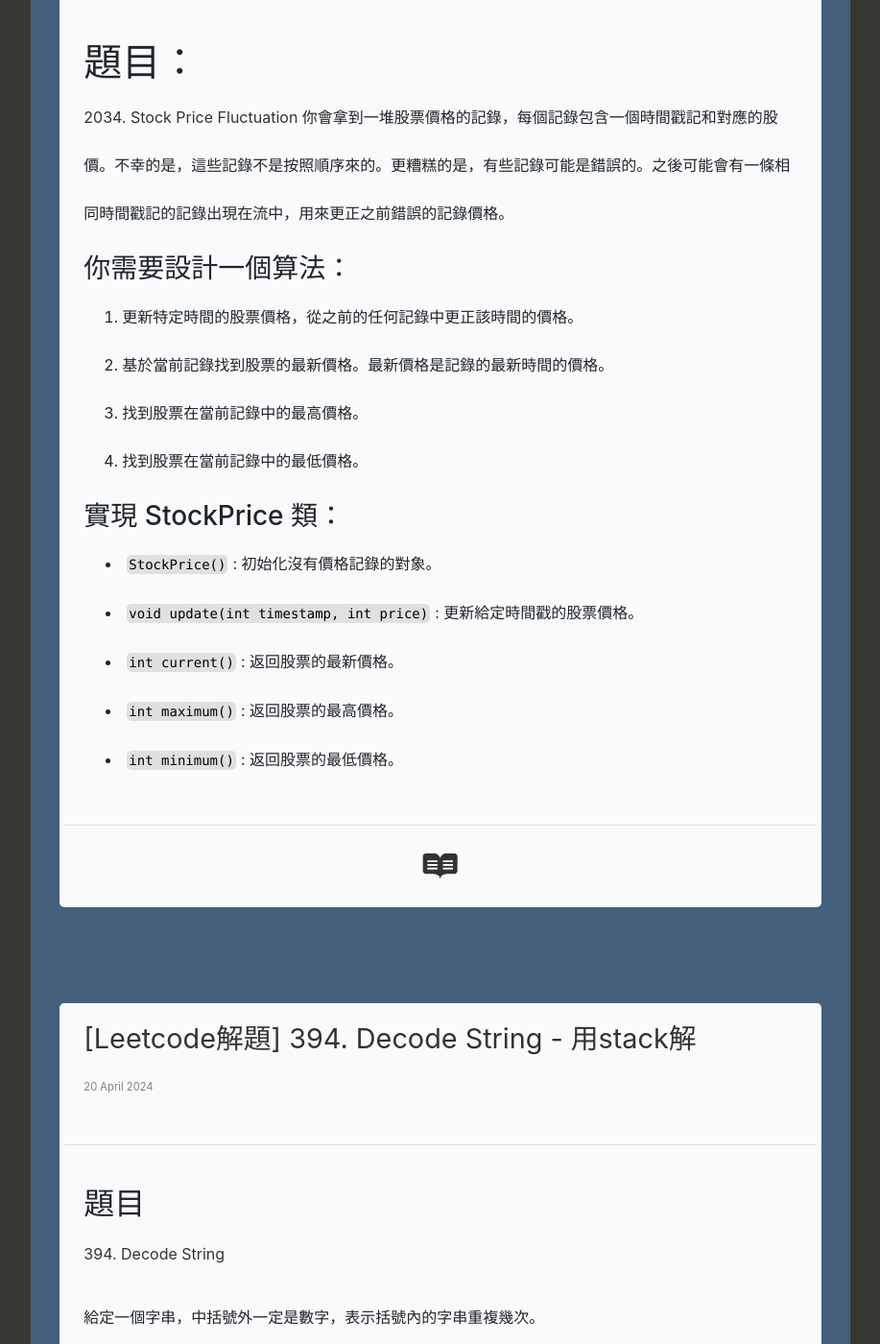
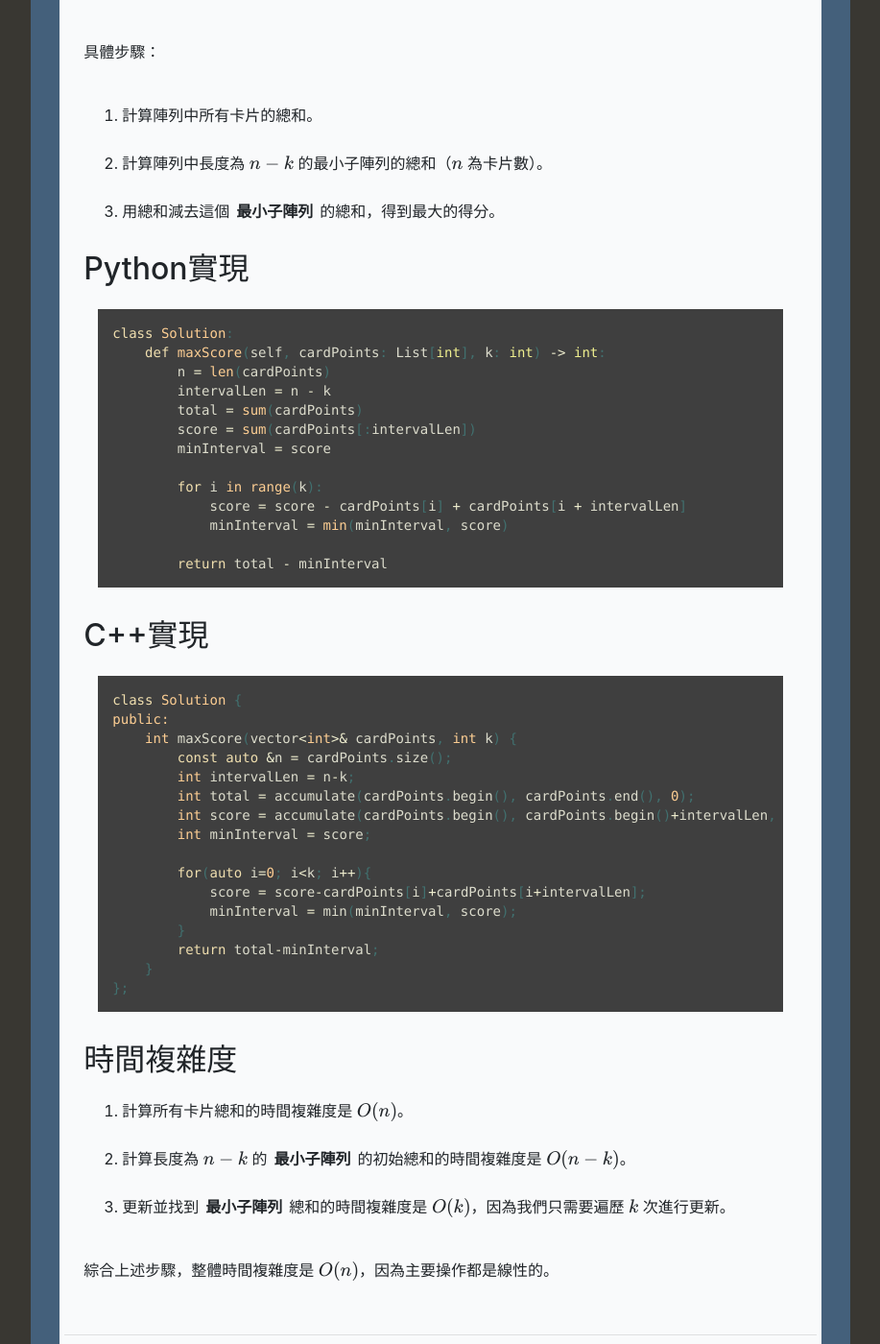
Before and after one commit to catxcoders/catxcoders.github.io, a Jekyll site: the page built from posts/categories/medium/index.html, in a window 1280 px wide and 1400 px high, scrolled down 2490 px. Shown: the whole window at 96% size, without its empty margins (181-1098 px from the left). Built offline with Jekyll 4.4.1, drawn with Linux system fonts in a browser that asks for light colours; nearby versions of some CDN libraries; formulas are drawn with MathJax 3; some of the changed text lies outside the part shown.

Commit message:
add 1423

````diff
--- a/_posts/2024-02-23-189-rotate-array.markdown
+++ b/_posts/2024-02-23-189-rotate-array.markdown
@@ -10,7 +10,7 @@
 
 # 題目
 
-[189. Rotate Array](https://leetcode.com/problems/sliding-window-maximum/description/)
+[189. Rotate Array](https://leetcode.com/problems/rotate-array/)
 
 給一個矩陣`nums`以及一個數字`k`，將矩陣元素往右移動`k`，舉例來說，如果給`[1,2,3,4,5,6,7], k=3`，所有元素往右三格即得`[5,6,7,1,2,3,4]`。
 
--- /dev/null
+++ b/_posts/2024-05-18-1423-Maximum-Points-You-Can-Obtain-from-Cards.markdown
@@ -0,0 +1,70 @@
+---
+layout: article_post
+title:  "[Leetcode解題] 1423. Maximum Points You Can Obtain from Cards"
+description:  "[Leetcode解題] 1423. Maximum Points You Can Obtain from Cards"
+categories: medium
+tags: array presum sliding-window
+langs: python
+excerpt_separator: <!--more-->
+---
+
+## 題目
+[1423. Maximum Points You Can Obtain from Cards](https://leetcode.com/problems/maximum-points-you-can-obtain-from-cards)
+
+有幾張卡片排成一列，每張卡片都有一個對應的點數。這些點數存放在 `cardPoints` 中。每一步，你可以從這列卡片的開頭或結尾拿走一張卡片，必須恰好拿走 `k` 張卡片。你的得分是你拿走的卡片點數的總和。
+
+給定 `cardPoints` 和整數 `k`，返回你可以獲得的最大得分。
+
+## 解題思路
+這題的關鍵在於如何在拿走 $k$ 張卡片的情況下，最大化總得分。我們可以轉換問題為**找出剩下卡片中點數最小的連續子陣列**，這樣我們就可以保留總和最大的部分。
+
+具體步驟：
+1. 計算陣列中所有卡片的總和。
+2. 計算陣列中長度為 $n - k$ 的最小子陣列的總和（$n$ 為卡片數）。
+3. 用總和減去這個**最小子陣列**的總和，得到最大的得分。
+
+## Python實現
+
+```python
+class Solution:
+    def maxScore(self, cardPoints: List[int], k: int) -> int:
+        n = len(cardPoints)
+        intervalLen = n - k
+        total = sum(cardPoints)
+        score = sum(cardPoints[:intervalLen])
+        minInterval = score
+
+        for i in range(k):
+            score = score - cardPoints[i] + cardPoints[i + intervalLen]
+            minInterval = min(minInterval, score)
+
+        return total - minInterval
+```
+
+## C++實現
+
+```cpp
+class Solution {
+public:
+    int maxScore(vector<int>& cardPoints, int k) {
+        const auto &n = cardPoints.size();
+        int intervalLen = n-k;
+        int total = accumulate(cardPoints.begin(), cardPoints.end(), 0);
+        int score = accumulate(cardPoints.begin(), cardPoints.begin()+intervalLen, 0);
+        int minInterval = score;
+
+        for(auto i=0; i<k; i++){
+            score = score-cardPoints[i]+cardPoints[i+intervalLen];
+            minInterval = min(minInterval, score);
+        }
+        return total-minInterval;
+    }
+};
+```
+
+## 時間複雜度
+1. 計算所有卡片總和的時間複雜度是 $O(n)$。
+2. 計算長度為 $n - k$ 的**最小子陣列**的初始總和的時間複雜度是 $O(n - k)$。
+3. 更新並找到**最小子陣列**總和的時間複雜度是 $O(k)$，因為我們只需要遍歷 $k$ 次進行更新。
+
+綜合上述步驟，整體時間複雜度是 $O(n)$，因為主要操作都是線性的。
````
